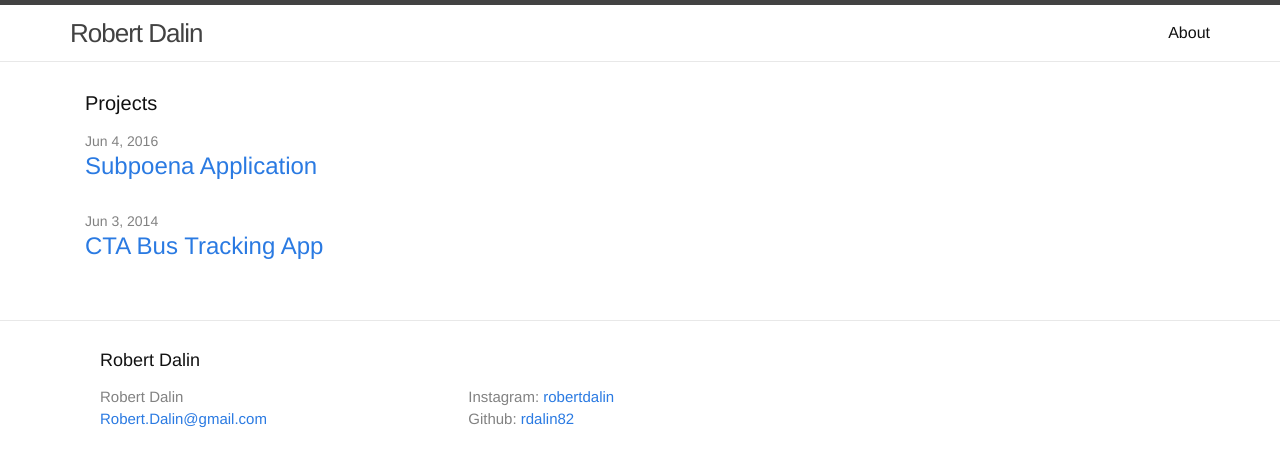
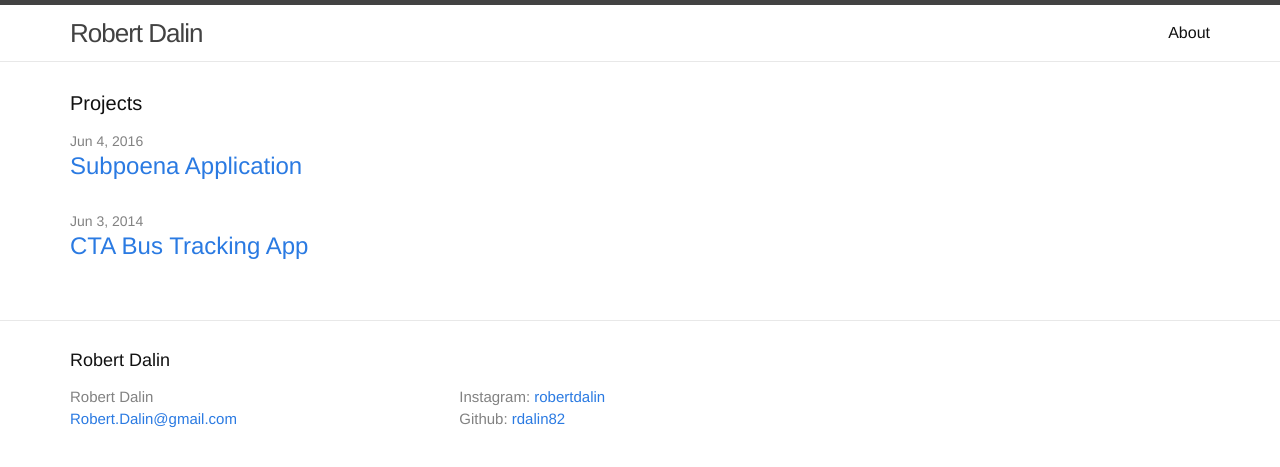
Before and after one commit to rdalin82/rdalin82.github.io, a Jekyll site: the page built from index.html, in a window 1280 px wide. Shown: the top 467 px of the page. Built offline with Jekyll 4.4.1, drawn with Linux system fonts in a browser that asks for light colours.

Commit message:
changing wrapper to container to make it more boostrap like

```diff
--- a/_includes/footer.html
+++ b/_includes/footer.html
@@ -1,6 +1,6 @@
 <footer class="site-footer">
 
-  <div class="wrapper">
+  <div class="container">
 
     <h2 class="footer-heading">{{ site.title }}</h2>
 
--- a/_layouts/page.html
+++ b/_layouts/page.html
@@ -1,7 +1,7 @@
 ---
 layout: default
 ---
-<div class="container">
+
 
   <header class="post-header">
     <h1 class="post-title">{{ page.title }}</h1>
@@ -10,5 +10,3 @@ layout: default
   <article class="post-content">
     {{ content }}
   </article>
-
-</div>
--- a/index.html
+++ b/index.html
@@ -2,7 +2,7 @@
 layout: default
 ---
 
-<div class="container">
+
 
   <h1 class="page-heading">Projects</h1>
 
@@ -19,5 +19,3 @@ layout: default
   </ul>
 
   <!-- <p class="rss-subscribe">subscribe <a href="{{ "/feed.xml" | prepend: site.baseurl }}">via RSS</a></p> -->
-
-</div>
```
